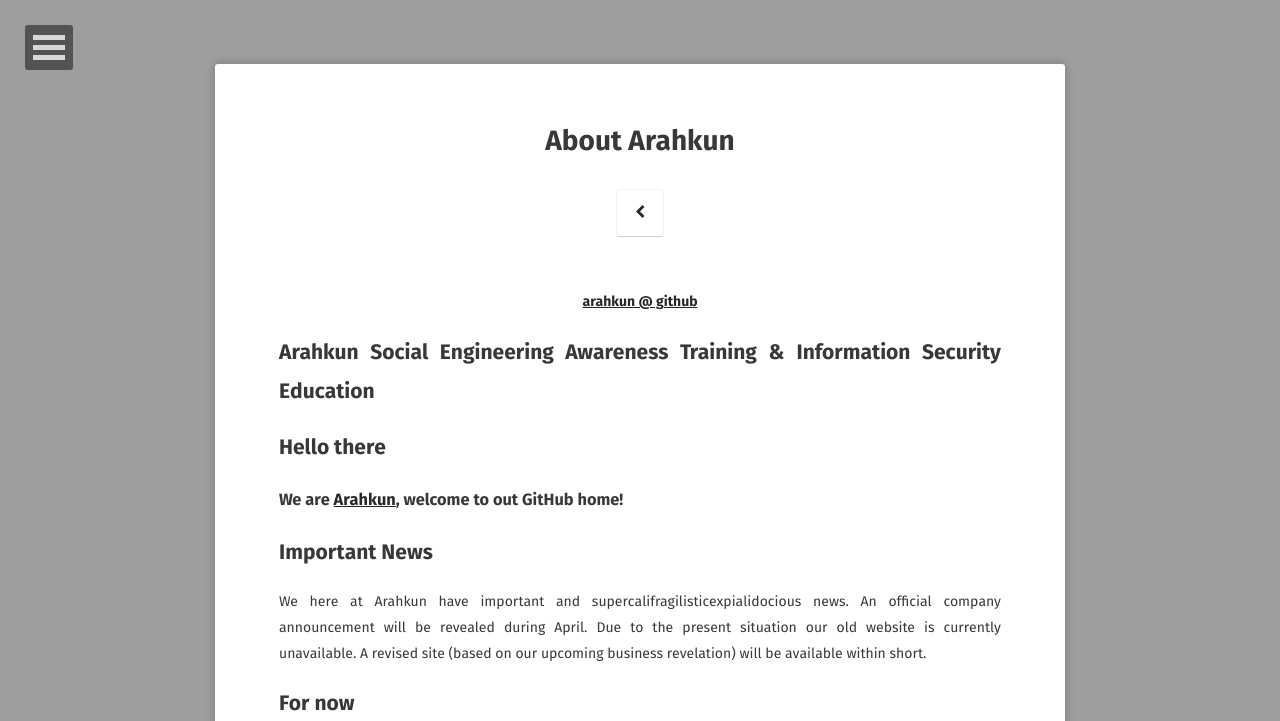
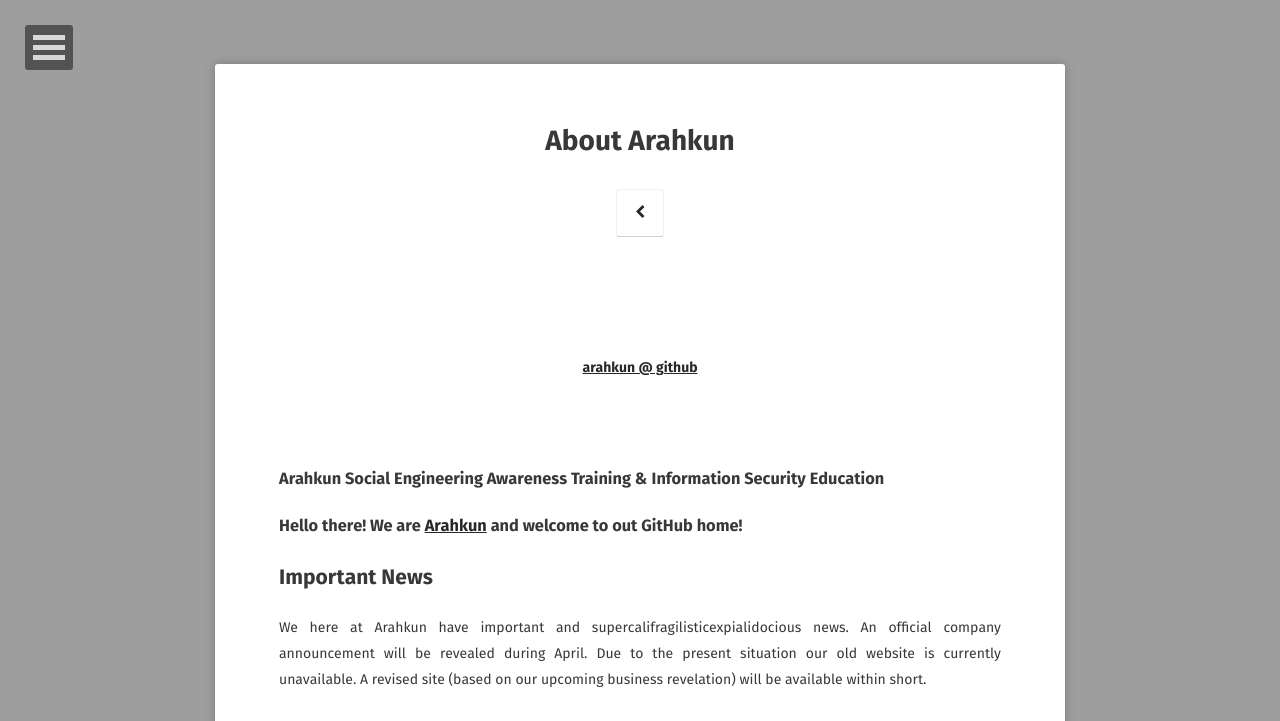
Before and after one commit to arahkun/arahkun.github.io, a Jekyll site: the page built from about/index.md, in a window 1280 px wide, cut to the strip 0-721 px from the top of the page. Built offline with Jekyll 4.4.1, drawn with Linux system fonts in a browser that asks for light colours; some web fonts are replaced.

Commit message:
Update index.md

```diff
--- a/about/index.md
+++ b/about/index.md
@@ -5,14 +5,13 @@
 date: 2016-03-21
 comments: false
 ---
+<br><br>
+<center><a href="https://arahkun.github.io/"><b>arahkun @ github</b></a></center>
+<br><br>
 
-<center><a href="https://arahkun.github.io/"><b>arahkun @ github</b></a></center>
+### Arahkun Social Engineering Awareness Training & Information Security Education
 
-
-## Arahkun Social Engineering Awareness Training & Information Security Education
-
-## Hello there
-### We are [Arahkun](http://arahkun.com), welcome to out GitHub home!
+### Hello there! We are [Arahkun](http://arahkun.com) and welcome to out GitHub home!
 
 ## Important News
 We here at Arahkun have important and supercalifragilisticexpialidocious news.
```
